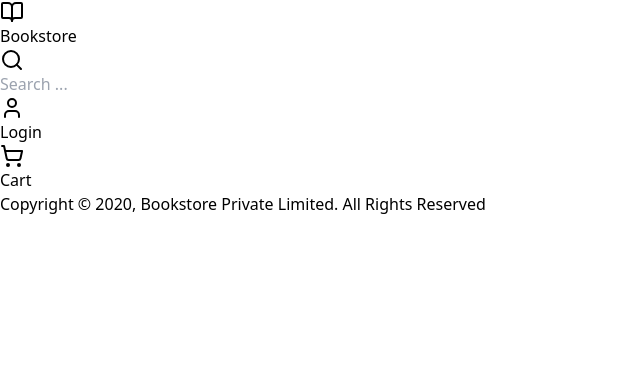
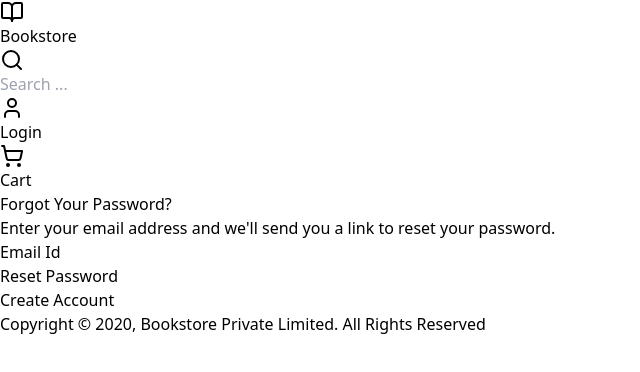
Before and after one commit to ankush-w17/Book-Store, a React app in the folder frontend/: page /forgot-password in a window 1280 px wide. Shown: the top 372 px of the page, without its empty margins (0-640 px from the left). Built offline with nearby package versions, Linux system fonts and the light colour scheme; the HTML template or start-up script is replaced by a standard one.

Commit message:
feat(frontend): implement Address Selection in Checkout and Forgot Password UI

```diff
--- a/frontend/src/App.jsx
+++ b/frontend/src/App.jsx
@@ -13,6 +13,7 @@ import Profile from './pages/Profile';
 import Wishlist from './pages/Wishlist';
 import MyOrders from './pages/MyOrders';
 import OrderSuccess from './pages/OrderSuccess';
+import ForgotPassword from './pages/ForgotPassword';
 
 function App() {
   const GOOGLE_CLIENT_ID = "56083661044-8sh463drmbd8q10e6m6ltakg77f7q696.apps.googleusercontent.com";
@@ -36,6 +37,7 @@ function App() {
                     <Route path="/wishlist" element={<Wishlist />} />
                     <Route path="/my-orders" element={<MyOrders />} />
                     <Route path="/order-success" element={<OrderSuccess />} />
+                    <Route path="/forgot-password" element={<ForgotPassword />} />
                     </Routes>
                 </main>
                 <footer className="bg-[#2E1D1E] text-white py-5 text-center text-xs">
--- /dev/null
+++ b/frontend/src/pages/ForgotPassword.jsx
@@ -0,0 +1,57 @@
+import React, { useState } from 'react';
+import { Link, useNavigate } from 'react-router-dom';
+
+const ForgotPassword = () => {
+  const [email, setEmail] = useState('');
+  const navigate = useNavigate();
+
+  const handleSubmit = (e) => {
+    e.preventDefault();
+    // Requirements said "UI Only" or "Add this page".
+    // Since backend isn't set up for email, we'll just show an alert or simulate success.
+    alert(`Password reset link sent to ${email}`);
+    navigate('/login');
+  };
+
+  return (
+    <div className="min-h-screen bg-white pt-16 flex justify-center">
+      <div className="w-full max-w-[400px]">
+
+        <h1 className="text-xl font-medium text-center text-[#0A0102] mb-8">
+            Forgot Your Password?
+        </h1>
+
+        <div className="bg-white border border-[#E4E4E4] p-8 rounded-[1px] shadow-sm">
+            <p className="text-xs text-[#9D9D9D] mb-6 leading-relaxed">
+                Enter your email address and we'll send you a link to reset your password.
+            </p>
+
+            <form onSubmit={handleSubmit}>
+                <div className="mb-6">
+                    <label className="block text-[10px] font-medium text-[#0A0102] mb-1">Email Id</label>
+                    <input
+                        type="email"
+                        value={email}
+                        onChange={(e) => setEmail(e.target.value)}
+                        className="w-full border border-[#E4E4E4] p-2.5 text-sm rounded-[1px] focus:outline-none focus:border-[#A03037]"
+                        required
+                    />
+                </div>
+
+                <button type="submit" className="w-full bg-[#A03037] text-white py-2.5 text-sm font-medium rounded-[2px] mb-6">
+                    Reset Password
+                </button>
+            </form>
+
+            <div className="text-center pt-6 border-t border-[#E4E4E4]">
+                 <Link to="/register" className="text-sm font-medium text-[#0A0102] uppercase hover:text-[#A03037]">
+                     Create Account
+                 </Link>
+            </div>
+        </div>
+      </div>
+    </div>
+  );
+};
+
+export default ForgotPassword;
--- a/frontend/src/pages/Login.jsx
+++ b/frontend/src/pages/Login.jsx
@@ -60,7 +60,7 @@ const Login = () => {
                             onChange={(e) => setPassword(e.target.value)}
                             required
                         />
-                         <Link to="#" className="text-[10px] text-right text-gray-500 hover:text-[#A03037]">Forgot Password?</Link>
+                         <Link to="/forgot-password" className="text-[10px] text-right text-gray-500 hover:text-[#A03037]">Forgot Password?</Link>
                     </div>
 
                     <button type="submit" className="bg-[#A03037] text-white py-2 rounded font-bold text-sm hover:bg-[#8B292F] transition-colors mt-2">
```
